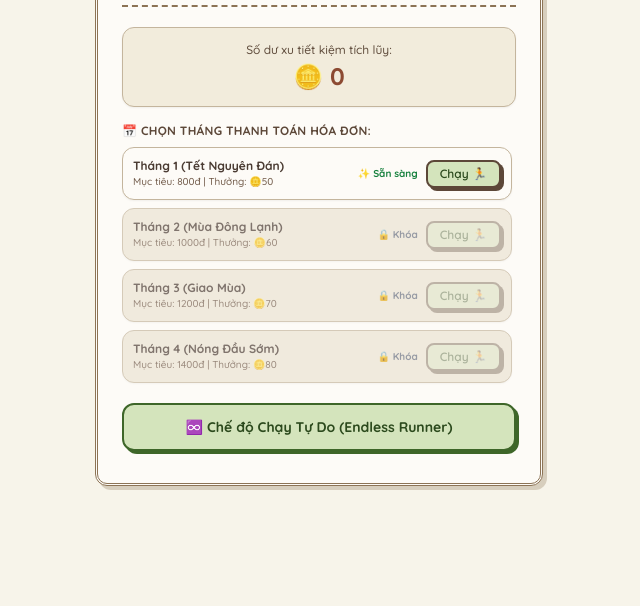
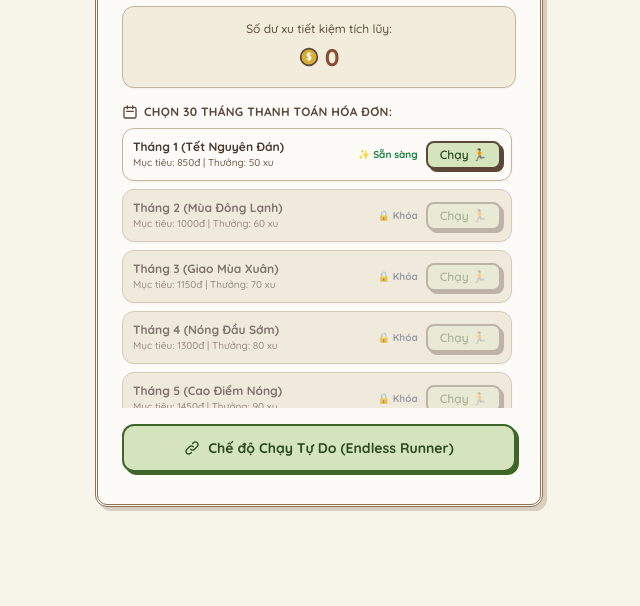
Before and after one commit to tutran10032003-star/Test_Game, a plain HTML site: page index.html in a window 1280 px wide. Shown: the part 194-800 px from the top of the page, without its empty margins (321-961 px from the left). Drawn offline with nearby package versions, Linux system fonts and the light colour scheme.

Commit message:
Update index.html

```diff
--- a/index.html
+++ b/index.html
@@ -5,7 +5,6 @@
     <meta name="viewport" content="width=device-width, initial-scale=1.0, maximum-scale=1.0, user-scalable=no">
     <title>Eco Runner: Pay Your Bills</title>
     <script src="https://cdn.tailwindcss.com"></script>
-    <!-- Đồng bộ font Quicksand cho tiếng Việt sắc nét và Playfair Display cho tiêu đề -->
     <link href="https://fonts.googleapis.com/css2?family=Playfair+Display:wght@600;700;900&family=Quicksand:wght@400;500;600;700&display=swap" rel="stylesheet">
     <style>
         body {
@@ -70,25 +69,37 @@
                 <h1 class="font-black text-lg sm:text-xl text-[#4a3b32] tracking-wider" style="font-family: 'Playfair Display', serif;">ECO RUNNER</h1>
                 <p class="text-[11px] sm:text-xs text-[#735d4c] font-medium">Pay Your Bills & Save Energy</p>
             </div>
-            <button onclick="openRulesModal()" class="vintage-btn px-3 py-1.5 text-xs rounded-lg">📜 Hướng dẫn</button>
+            <button onclick="openRulesModal()" class="vintage-btn px-3 py-1.5 text-xs rounded-lg flex items-center gap-1.5">
+                <svg class="w-3.5 h-3.5 text-[#5c4738]" fill="none" stroke="currentColor" stroke-width="2" viewBox="0 0 24 24"><path stroke-linecap="round" stroke-linejoin="round" d="M12 6.253v13m0-13C10.832 5.477 9.246 5 7.5 5S4.168 5.477 3 6.253v13C4.168 18.477 5.754 18 7.5 18s3.332.477 4.5 1.253m0-13C13.168 5.477 14.754 5 16.5 5c1.747 0 3.332.477 4.5 1.253v13C19.832 18.477 18.247 18 16.5 18c-1.746 0-3.332.477-4.5 1.253"/></svg>
+                Hướng dẫn
+            </button>
         </div>
 
         <!-- SCREEN: MENU / MONTH SELECTOR -->
         <div id="screen-menu" class="w-full flex flex-col items-center space-y-4 py-2">
+            <!-- Tổng xu tích lũy (Dùng SVG thay thế emoji tránh lỗi font) -->
             <div class="w-full bg-[#f2ecdc] p-3.5 rounded-xl border border-[#c4b59d] text-center shadow-sm">
                 <p class="text-xs text-[#614e3e] font-medium">Số dư xu tiết kiệm tích lũy:</p>
-                <p id="total-coins" class="text-2xl font-bold text-[#8c4a32] mt-0.5">🪙 0</p>
+                <div class="flex items-center justify-center gap-1.5 mt-1">
+                    <svg class="w-5 h-5 text-amber-600 inline-block" viewBox="0 0 24 24" fill="currentColor"><circle cx="12" cy="12" r="10" fill="#d4af37" stroke="#5c4738" stroke-width="2"/><text x="12" y="16" font-size="12" font-weight="bold" fill="#fff" text-anchor="middle">$</text></svg>
+                    <span id="total-coins" class="text-2xl font-bold text-[#8c4a32]">0</span>
+                </div>
             </div>
 
             <div class="w-full">
-                <h2 class="text-xs font-bold uppercase tracking-wide text-[#5c4738] mb-2">📅 Chọn Tháng Thanh Toán Hóa Đơn:</h2>
-                <div id="months-list" class="space-y-2 max-h-60 overflow-y-auto pr-1">
-                    <!-- Dynamically populated months -->
+                <div class="flex items-center gap-1.5 mb-2">
+                    <svg class="w-4 h-4 text-[#5c4738]" fill="none" stroke="currentColor" stroke-width="2" viewBox="0 0 24 24"><path stroke-linecap="round" stroke-linejoin="round" d="M8 7V3m8 4V3m-9 8h10M5 21h14a2 2 0 002-2V7a2 2 0 00-2-2H5a2 2 0 00-2 2v12a2 2 0 002 2z"/></svg>
+                    <h2 class="text-xs font-bold uppercase tracking-wide text-[#5c4738]">Chọn 30 Tháng Thanh Toán Hóa Đơn:</h2>
+                </div>
+                <!-- Khung chứa 30 màn chơi, tăng chiều cao lên 280px cho dễ cuộn -->
+                <div id="months-list" class="space-y-2 max-h-[280px] overflow-y-auto pr-1">
+                    <!-- Dynamically populated 30 months -->
                 </div>
             </div>
 
-            <button onclick="openEndlessMode()" class="w-full vintage-btn py-3 px-4 rounded-xl font-bold text-sm bg-[#d4e4bc] text-[#2c4a1d] border-[#3e6629] shadow-[3px_3px_0px_#3e6629]">
-                ♾️ Chế độ Chạy Tự Do (Endless Runner)
+            <button onclick="openEndlessMode()" class="w-full vintage-btn py-3 px-4 rounded-xl font-bold text-sm bg-[#d4e4bc] text-[#2c4a1d] border-[#3e6629] shadow-[3px_3px_0px_#3e6629] flex items-center justify-center gap-2">
+                <svg class="w-4 h-4" fill="none" stroke="currentColor" stroke-width="2" viewBox="0 0 24 24"><path stroke-linecap="round" stroke-linejoin="round" d="M13.828 10.172a4 4 0 00-5.656 0l-4 4a4 4 0 105.656 5.656l1.102-1.101m-.758-4.899a4 4 0 005.656 0l4-4a4 4 0 00-5.656-5.656l-1.1 1.1"/></svg>
+                Chế độ Chạy Tự Do (Endless Runner)
             </button>
         </div>
 
@@ -101,7 +112,10 @@
                 </div>
                 <div class="flex items-center gap-2">
                     <span id="hud-zone" class="font-bold px-2 py-0.5 rounded-md text-[10px] bg-amber-200 text-amber-900">☀️ Giờ Ngày</span>
-                    <span id="hud-score" class="font-bold text-[#8c4a32]">🪙 0</span>
+                    <div class="flex items-center gap-1 font-bold text-[#8c4a32]">
+                        <svg class="w-3.5 h-3.5 inline-block" viewBox="0 0 24 24" fill="currentColor"><circle cx="12" cy="12" r="10" fill="#d4af37" stroke="#5c4738" stroke-width="2"/><text x="12" y="16" font-size="12" font-weight="bold" fill="#fff" text-anchor="middle">$</text></svg>
+                        <span id="hud-score">0</span>
+                    </div>
                 </div>
                 <div class="font-bold text-[#4a3b32]">
                     Tiến độ: <span id="hud-progress">0</span>/<span id="hud-target">1000</span>đ
@@ -141,7 +155,13 @@
             <div class="w-full bg-[#f2ecdc] p-3.5 rounded-xl border border-[#c4b59d] space-y-1.5 text-xs text-left font-medium">
                 <p id="res-title" class="font-bold text-sm text-[#4a3b32] text-center mb-2">Hóa đơn tháng 1</p>
                 <div class="flex justify-between"><span>Tiến độ đạt được:</span> <strong id="res-progress">1200 / 1000 đ</strong></div>
-                <div class="flex justify-between"><span>Xu nhặt được:</span> <strong id="res-coins">🪙 45</strong></div>
+                <div class="flex justify-between items-center">
+                    <span>Xu nhặt được:</span>
+                    <div class="flex items-center gap-1 font-bold">
+                        <svg class="w-3.5 h-3.5 inline-block" viewBox="0 0 24 24" fill="currentColor"><circle cx="12" cy="12" r="10" fill="#d4af37" stroke="#5c4738" stroke-width="2"/><text x="12" y="16" font-size="12" font-weight="bold" fill="#fff" text-anchor="middle">$</text></svg>
+                        <strong id="res-coins">45</strong>
+                    </div>
+                </div>
                 <div class="flex justify-between"><span>Đánh giá sao:</span> <strong id="res-stars">⭐⭐⭐</strong></div>
             </div>
 
@@ -160,7 +180,7 @@
             <ul class="text-xs space-y-2 text-[#5c4738] list-disc pl-4 font-medium leading-relaxed">
                 <li><strong>Điều khiển:</strong> Trên máy tính dùng phím mũi tên <strong>Trái/Phải</strong> (hoặc A/D). Trên điện thoại <strong>vuốt ngón tay sang trái/phải</strong> hoặc dùng 2 nút bấm bên dưới.</li>
                 <li><strong>Giá điện & Khung giờ:</strong> Trò chơi chuyển đổi qua 3 khung giờ ☀️ Ngày (Bình thường), ⚡ Cao điểm (Xu nhân đôi nhưng tốc độ nhanh), 🌙 Đêm (Ít chướng ngại, dễ tích lũy).</li>
-                <li><strong>Thanh toán hóa đơn:</strong> Nhặt các đồng xu 🪙 và túi hóa đơn 📄 để hoàn thành chỉ tiêu tiền điện của tháng.</li>
+                <li><strong>Thanh toán hóa đơn:</strong> Nhặt các đồng xu và túi hóa đơn 📄 để hoàn thành chỉ tiêu tiền điện của 30 tháng thử thách.</li>
                 <li><strong>Tránh lãng phí điện:</strong> Né các thiết bị gây tốn điện (Máy lạnh 16°C, Tủ lạnh hở cửa, Đèn bật ban ngày...). Va chạm sẽ mất 1 mạng ❤️ và rớt 20% xu!</li>
             </ul>
             <button onclick="closeRulesModal()" class="w-full vintage-btn py-2.5 bg-[#d4e4bc] text-[#2c4a1d] font-bold text-xs rounded-xl">Đã hiểu, vào game!</button>
@@ -169,14 +189,27 @@
 
     <!-- SCRIPT LOGIC -->
     <script>
-        const MONTHS_DATA = [
-            { id: 1, name: "Tháng 1 (Tết Nguyên Đán)", target: 800, reward: 50, unlocked: true, completed: false, stars: 0 },
-            { id: 2, name: "Tháng 2 (Mùa Đông Lạnh)", target: 1000, reward: 60, unlocked: false, completed: false, stars: 0 },
-            { id: 3, name: "Tháng 3 (Giao Mùa)", target: 1200, reward: 70, unlocked: false, completed: false, stars: 0 },
-            { id: 4, name: "Tháng 4 (Nóng Đầu Sớm)", target: 1400, reward: 80, unlocked: false, completed: false, stars: 0 },
-            { id: 5, name: "Tháng 5 (Cao Điểm Nóng)", target: 1600, reward: 100, unlocked: false, completed: false, stars: 0 },
-            { id: 6, name: "Tháng 6 (Đỉnh Điểm Mùa Hè)", target: 2000, reward: 150, unlocked: false, completed: false, stars: 0 }
+        // --- HỆ THỐNG 30 THÁNG THỬ THÁCH TIẾT KIỆM ĐIỆN ---
+        const THEMES_POOL = [
+            "Tết Nguyên Đán", "Mùa Đông Lạnh", "Giao Mùa Xuân", "Nóng Đầu Sớm", "Cao Điểm Nóng", "Đỉnh Điểm Mùa Hè",
+            "Mùa Mưa Bão", "Tựu Trường", "Đêm Hội Trung Thu", "Chuyển Mùa Gió Bấc", "Chuẩn Bị Cuối Năm", "Tổng Kết Năng Lượng",
+            "Nắng Hạn Kéo Dài", "Đợt Lạnh Kỷ Lục", "Mùa Hoa Nở", "Nắng Gắt Tháng Tư", "Bật Điều Hòa Suốt", "Hè Sôi Động",
+            "Mùa Tự Lập", "Tiết Trời Mát Mẻ", "Lá Rụng Mùa Thu", "Gió Lạnh Đầu Đông", "Ấm Áp Gia Đình", "Đêm Đông Giá Rét",
+            "Mùa Xuân Ấm Áp", "Nắng Sớm Mai", "Bứt Phá Năng Lượng", "Đỉnh Điểm Tiêu Thụ", "Tháng Cân Bằng Xanh", "Về Đích Net-Zero"
         ];
+
+        const MONTHS_DATA = [];
+        for (let i = 1; i <= 30; i++) {
+            MONTHS_DATA.push({
+                id: i,
+                name: `Tháng ${i} (${THEMES_POOL[i-1] || 'Tiết Kiệm Xanh'})`,
+                target: 700 + i * 150, // Mục tiêu tăng dần độ khó qua 30 bàn
+                reward: 40 + i * 10,
+                unlocked: i === 1 ? true : false,
+                completed: false,
+                stars: 0
+            });
+        }
 
         const OBSTACLE_TYPES = [
             { icon: '❄️', label: 'Máy lạnh 16°C', color: '#2b6cb0' },
@@ -240,7 +273,7 @@
             if (screenName === 'menu') {
                 document.getElementById('screen-menu').classList.remove('hidden');
                 renderMonthsList();
-                document.getElementById('total-coins').innerText = `🪙 ${gameState.totalCoins}`;
+                document.getElementById('total-coins').innerText = gameState.totalCoins;
             } else if (screenName === 'game') {
                 document.getElementById('screen-game').classList.remove('hidden');
             } else if (screenName === 'result') {
@@ -273,7 +306,7 @@
                 item.innerHTML = `
                     <div>
                         <p class="font-bold text-xs text-[#4a3b32]">${month.name}</p>
-                        <p class="text-[10px] text-[#735d4c] font-medium">Mục tiêu: ${month.target}đ | Thưởng: 🪙${month.reward}</p>
+                        <p class="text-[10px] text-[#735d4c] font-medium">Mục tiêu: ${month.target}đ | Thưởng: ${month.reward} xu</p>
                     </div>
                     <div class="flex items-center gap-2">
                         ${statusBadge}
@@ -330,7 +363,7 @@
         function openEndlessMode() {
             gameState.currentMonthId = null;
             gameState.isEndless = true;
-            gameState.targetScore = 5000;
+            gameState.targetScore = 10000;
             initGameSession();
         }
 
@@ -593,7 +626,7 @@
         function updateHUD() {
             let livesStr = '❤️'.repeat(gameState.lives) + '🖤'.repeat(3 - gameState.lives);
             document.getElementById('hud-lives').innerText = livesStr;
-            document.getElementById('hud-score').innerText = `🪙 ${gameState.coinsCollected}`;
+            document.getElementById('hud-score').innerText = gameState.coinsCollected;
             document.getElementById('hud-progress').innerText = gameState.progressScore;
             document.getElementById('hud-target').innerText = gameState.targetScore;
 
@@ -728,7 +761,7 @@
 
             document.getElementById('res-title').innerText = gameState.isEndless ? "Chế độ Chạy Tự Do" : `Hóa đơn tháng ${gameState.currentMonthId}`;
             document.getElementById('res-progress').innerText = `${gameState.progressScore} / ${gameState.targetScore} đ`;
-            document.getElementById('res-coins').innerText = `🪙 ${gameState.coinsCollected}`;
+            document.getElementById('res-coins').innerText = `${gameState.coinsCollected}`;
             document.getElementById('res-stars').innerText = '⭐'.repeat(starsCount) + (starsCount === 0 ? '❌' : '');
         }
 
```
